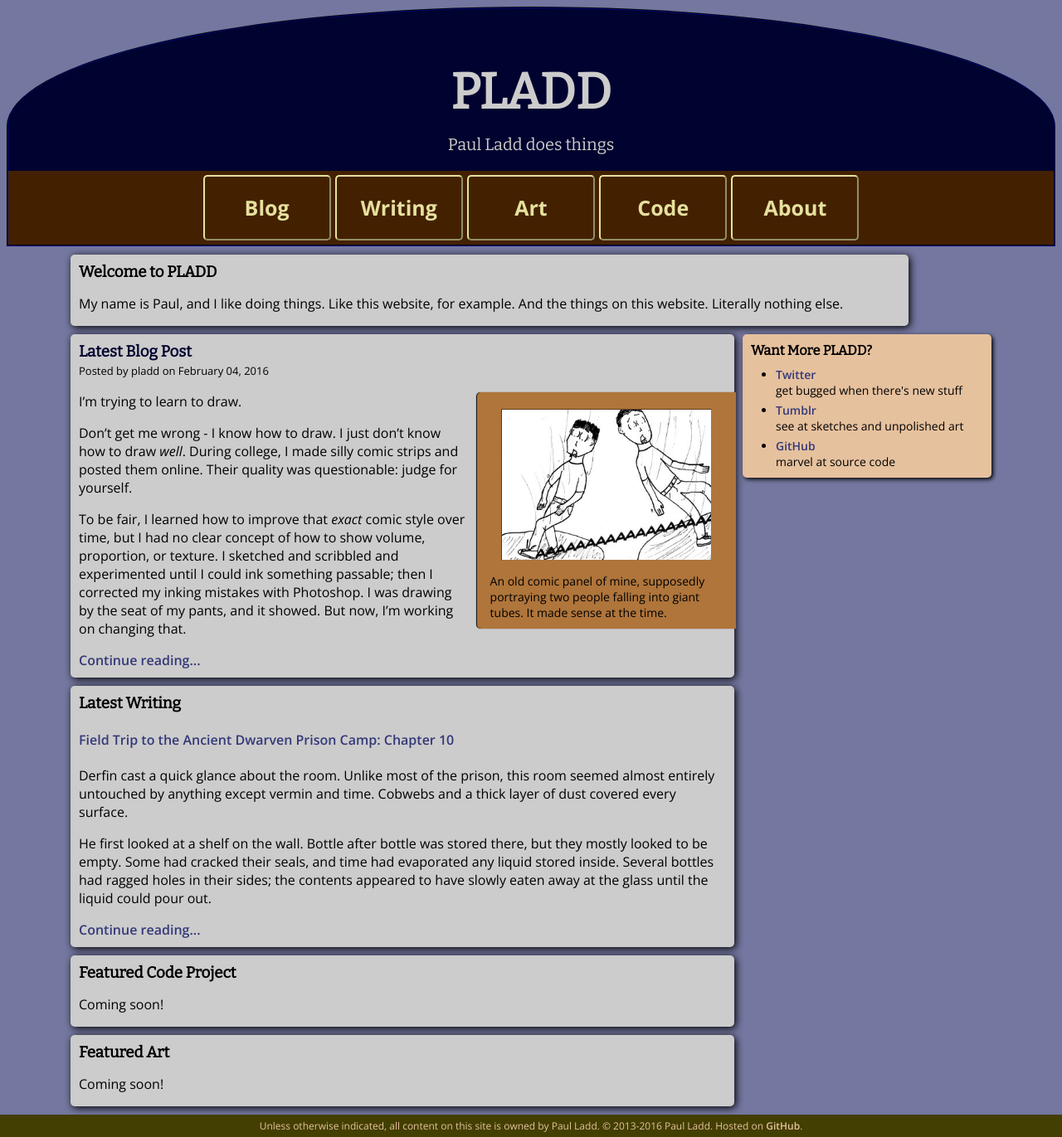
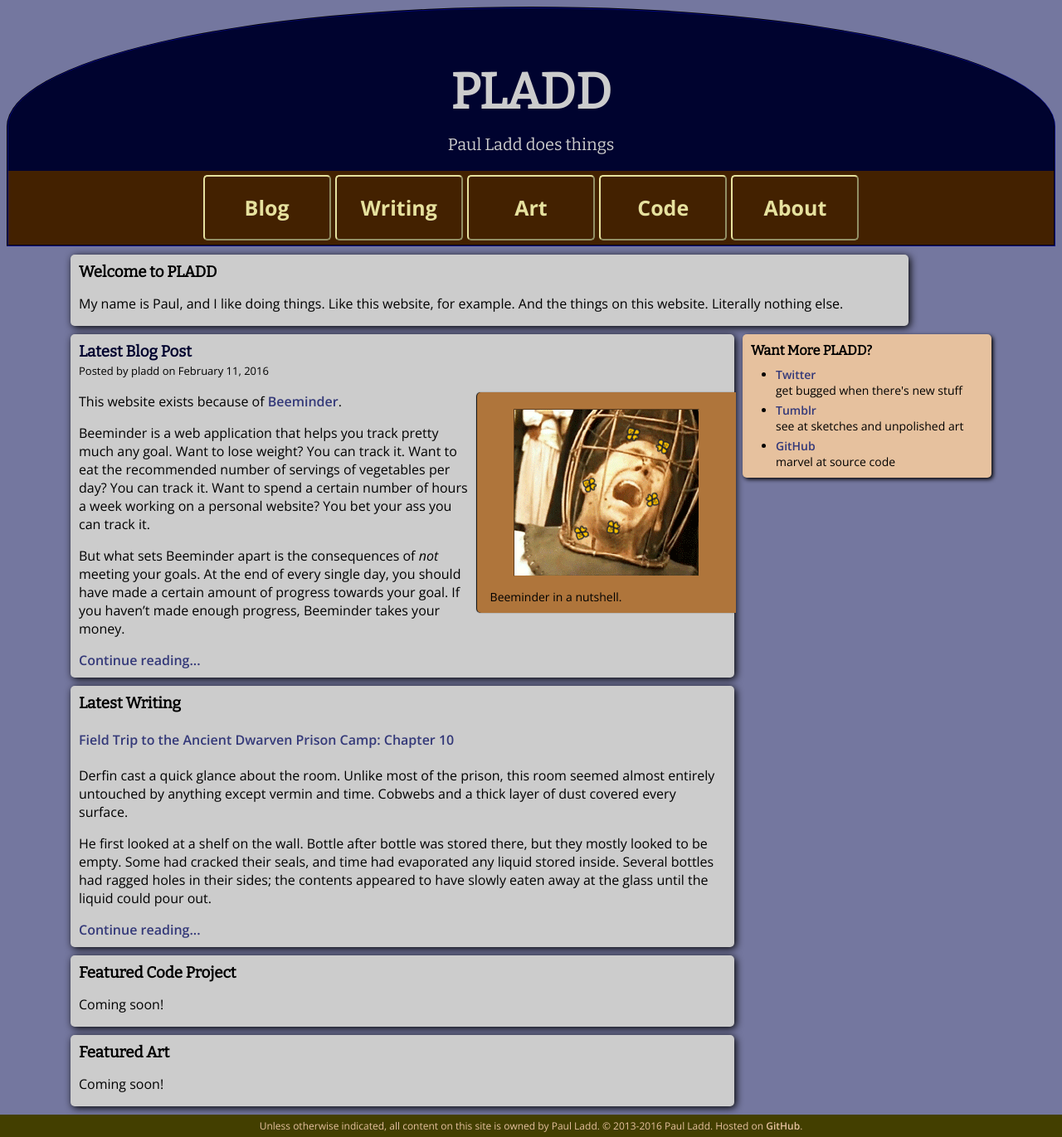
Before and after one commit to itspladd/personal-website-old, a Jekyll site: the page built from index.html, in a window 1280 px wide. Shown: the whole page at 83% size. Built offline with Jekyll 4.4.1, drawn with Linux system fonts in a browser that asks for light colours.

Commit message:
Adding beeminder post and image

```diff
--- a/_drafts/time-is-money.md
+++ b/blog/_posts/2016-02-11-time-is-money.md
@@ -1,6 +1,14 @@
 ---
-title: "Time Is Money, But Not In The Way You Think"
+title: "Beeminder Made Me Write This"
+date: 2016-02-11
 ---
+
+<aside class="midtext-right">
+    <figure>
+        <img alt="NOT THE BEES" src="/assets/beeminder-cage.png"/>
+        <figcaption>Beeminder in a nutshell.</figcaption>
+    </figure>
+</aside>
 
 This website exists because of [Beeminder](https://www.beeminder.com/).
 
@@ -8,23 +16,25 @@ Beeminder is a web application that helps you track pretty much any goal. Want t
 
 But what sets Beeminder apart is the consequences of _not_ meeting your goals. At the end of every single day, you should have made a certain amount of progress towards your goal. If you haven't made enough progress, Beeminder takes your money.
 
+<!--more-->
+
 To be fair, the first failure is free. But then you give them your credit card number. Fail again? $5. Again? $10. It's an incredible idea for an application: you provide people with a free motivational tool, and you profit when people inevitably fail. But they weren't tricked; you haven't done anything wrong. Because if the financial danger wasn't real, Beeminder would have no motivating power.
 
 Beeminder has motivated me more than anything else I've tried, especially because I care about money a lot. Specifically, I care about _not_ losing money for avoidable reasons. I try hard to think twice about all of my purchases. I cook for my wife and myself multiple times a week. In college, I bit on the [Iraqi Dinar scam](http://www.investopedia.com/articles/forex/081314/iraqi-dinar-investment-wise-investment.asp); my wife and I each lost $300. I've kept the currency in an envelope as a reminder that I'm not immune to stupid decisions.
 
 So when 8:00 PM rolls around and I'm tired, I look at Beeminder. I see that I'm in the red, but if I do half an hour of website work, by golly, I'll be safe. Suddenly thirty minutes of work doesn't seem half bad. Maybe I get better about fitting in an hour of art practice in the morning, too, like I've been meaning to. When the consequences of not doing something are immediate instead of distant, I'm much more likely to do that thing.
 
-As a result of all of this, I've found myself spending a lot less time playing video games than I used to. Video games have traditionally been my trap: it's 7:00, and I don't _quite_ feel like starting the work I said I'd do, so I tell myself I'll just play for a few minutes.
+As a result of all of this, I've found myself spending a lot less time playing video games than I used to. Video games have traditionally been my time trap. For instance: it's 7:00, and I don't _quite_ feel like starting the work I said I'd do, so I tell myself I'll just play for a few minutes. Maybe a few minutes turns into an hour. Maybe I _do_ stop on time, but I feel less like working than I did before, so I tool around on Reddit or Facebook or (god forbid) TVTropes. (No. Don't go to TVTropes. That damn website is Olth'rkk The Hungerer, Whose Maw Free Time Cannot Escape. There is a reason I didn't make it a link.) Eventually, I've wasted plenty of time. My traitor mind tells me so: "Surely by now, there's no use trying to start work," it chirps. "You're off the hook for tonight. Why, there's only half an hour before bed! Go ahead and play a game until then." And then I play for an hour and get to bed late.
 
-Maybe a few minutes turns into an hour. Maybe I _do_ stop on time, but I feel less like working than I did before, so I tool around on Reddit or Facebook or (god forbid) TVTropes. (No. Don't go to TVTropes. That damn website is Olth'rkk The Hungerer, Whose Maw Free Time Cannot Escape. There is a reason I didn't make it a link.) Eventually, I've wasted plenty of time. My traitor mind tells me so. "Surely by now, there's no use trying to start work," it chirps. "You're off the hook for tonight. Why, there's only half an hour before bed! Go ahead and play a game until then." And so I play for an hour and get to bed late.
+Occasionally I would look back and lament all the time I had wasted. I could have been writing a novel. I could have been improving my art skills. I could have _whatever_. But here I was, and _whatever_ wasn't done, or even started.
 
-Occasionally I would look back and lament all the time I had wasted. I could have been writing a novel. I could have been improving my art skills. I could have been _whatever_. But here I was.
-
-I realize now my mistake: I treated my time differently from my money. I'm careful with my money. I buy what I need, and I save the rest for when I need it. I invest the extra so that it can generate _more_ money.
+I realize now my mistake: I treated my time differently from my money. I'm careful with my money. I buy what I need, and I save the rest for when I need it. I invest the extra so that it can generate more money.
 
 When you spend time working on something, you're _investing_ that time. Yeah, I had heard people say, "I've invested a lot of time in _________," but I never connected it with the kind of investing you do with money. But they're the same damned thing. If you spend all of your money on things you don't need, you end up with no money. You sure would love to quit your job, or travel more, or start that business, but gosh darn it, you just don't have enough money.
 
-I'd love to make a personal website, tell stories through art, and learn more programming languages, but gosh darn it, I just never had the time. Until now.
+I had been spending all of my time on things I didn't need. I'd have loved to make a personal website, tell stories through art, and learn more programming languages, but gosh darn it, I just never had the time.
+
+Until now.
 
 Thanks, Beeminder. Please don't take my money.
 
```
Also changed, not shown: assets/beeminder-cage.png (added).
